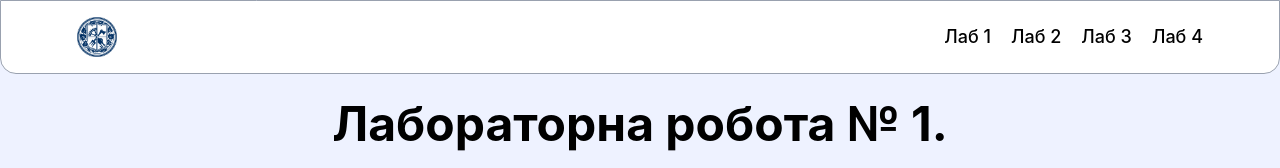
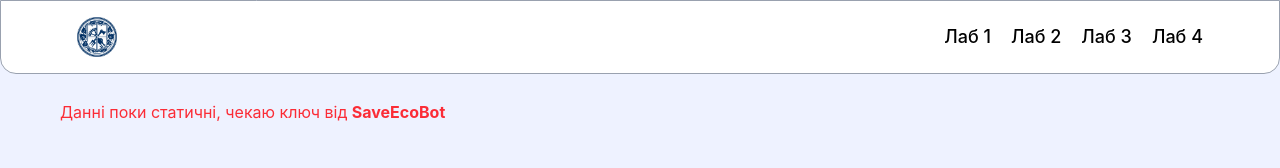
Before and after one commit to ydem1/computer-monitoring, a React (Vite) app: page /lab-1 in a window 1280 px wide. Shown: the top 168 px of the page. Built offline with nearby package versions, Linux system fonts and the light colour scheme.

Commit message:
add Notice

```diff
--- /dev/null
+++ b/src/components/Notice/index.tsx
@@ -0,0 +1,8 @@
+export const Notice = () => (
+  <div className="text-red-500">
+    <span>Данні поки статичні, чекаю ключ від </span>
+    <a className="font-bold" href="https://www.saveecobot.com/">
+      SaveEcoBot
+    </a>
+  </div>
+);
--- a/src/pages/lab-1/index.tsx
+++ b/src/pages/lab-1/index.tsx
@@ -5,10 +5,12 @@ import { LAB_1 } from "src/components/LabDescription/constants";
 import { PageWrapper } from "src/components/Layouts/PageWrapper";
 import { Map } from "src/components/Map";
 import { IndustrialFacilities } from "src/components/Map/constants";
+import { Notice } from "src/components/Notice";
 
 const Lab1: FC = () => (
   <PageWrapper mainClassName="pt-25 pb-10">
     <section className="container flex flex-col gap-10">
+      <Notice />
       <LabDescription {...LAB_1} />
       <Map industrialFacilities={IndustrialFacilities} content={PopupDetail} />
     </section>
```
